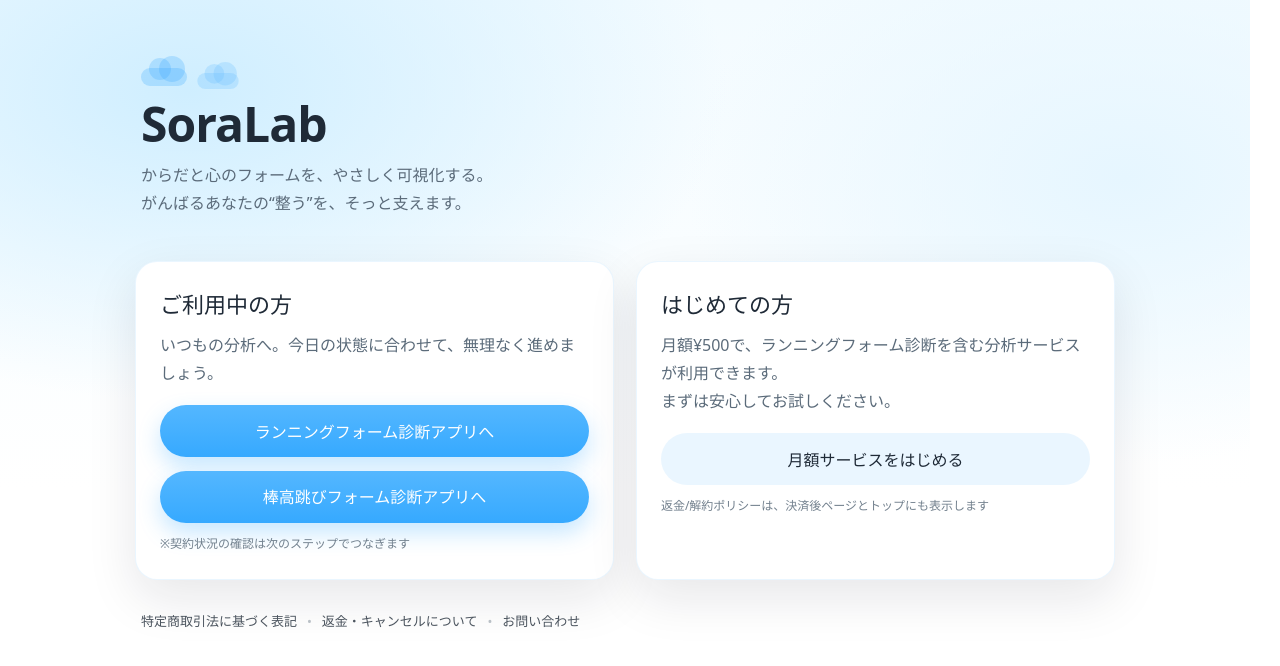
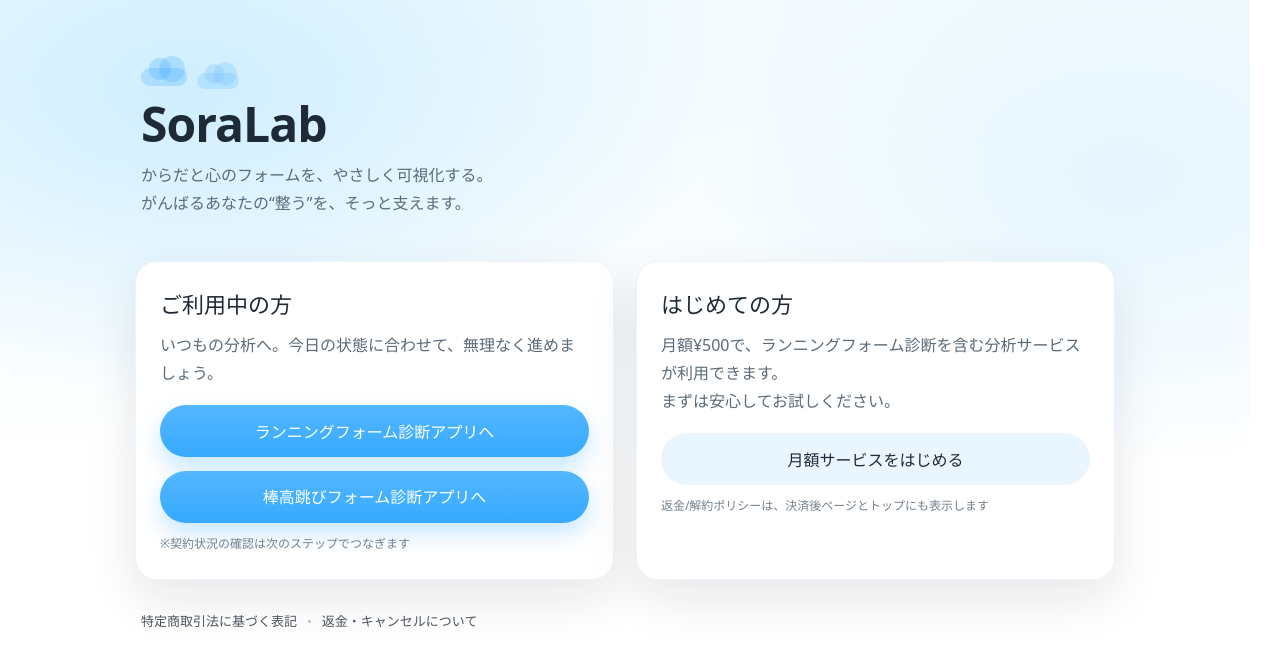
Before and after one commit to namiXsora-lab/soralab-app, a React (Vite) app: page / in a window 1280 px wide. Shown: the top 666 px of the page. Built offline with nearby package versions, Linux system fonts and the light colour scheme; no server answers; what aws-amplify would draw is missing.

Commit message:
Update Home.jsx

```diff
--- a/src/pages/Home.jsx
+++ b/src/pages/Home.jsx
@@ -149,8 +149,6 @@
           <a className="sl-link" href="/tokushoho">特定商取引法に基づく表記</a>
           <span className="sl-dot">•</span>
           <a className="sl-link" href="/refund">返金・キャンセルについて</a>
-          <span className="sl-dot">•</span>
-          <a className="sl-link" href="/contact">お問い合わせ</a>
         </footer>
       </main>
     </div>
```
